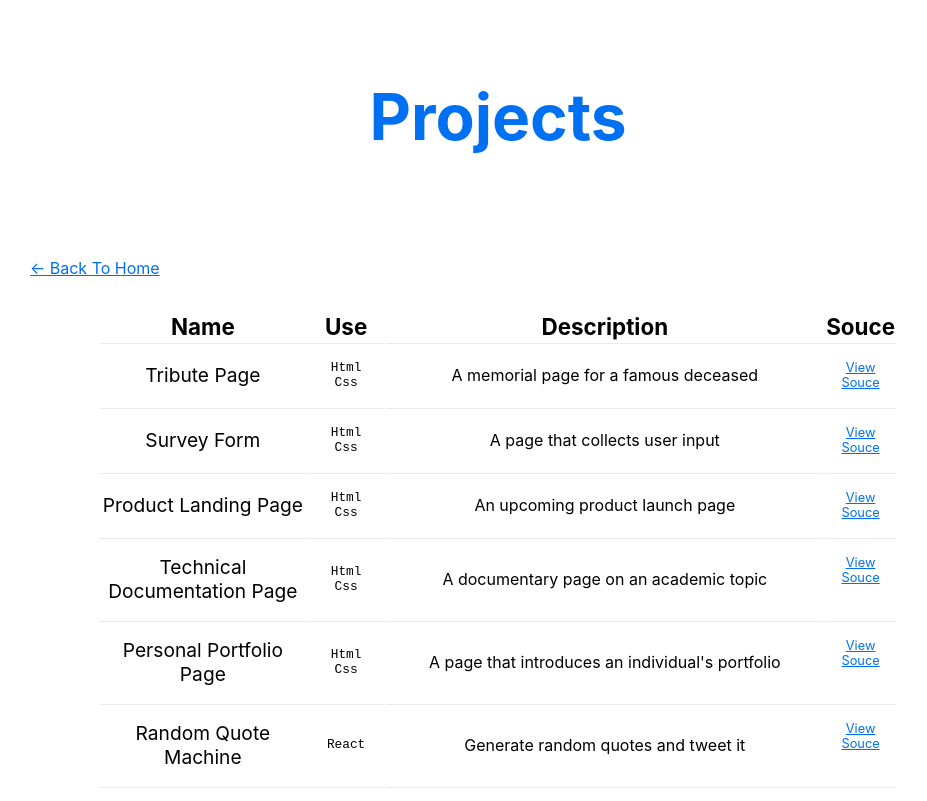
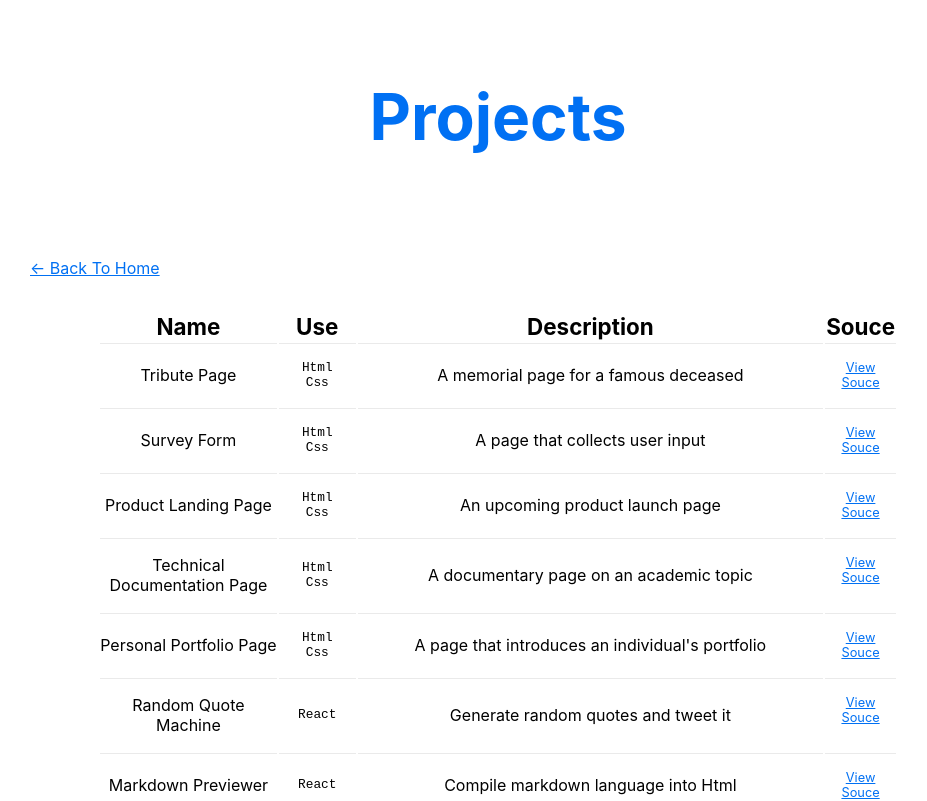
Before and after one commit to hadinhtu97/hadinhtu97, a Next.js app: page /projects in a window 1280 px wide. Shown: the top 801 px of the page, without its empty margins (142-1069 px from the left). Built offline with nearby package versions, Linux system fonts and the light colour scheme.

Commit message:
Style: reduce fontsize of project name column

```diff
--- a/styles/projects.module.css
+++ b/styles/projects.module.css
@@ -29,8 +29,3 @@
     color: #0070f3;
     font-size: 0.8rem;
 }
-
-.projectName {
-    /* color: #0070f3; */
-    font-size: 1.2rem;
-}
```
